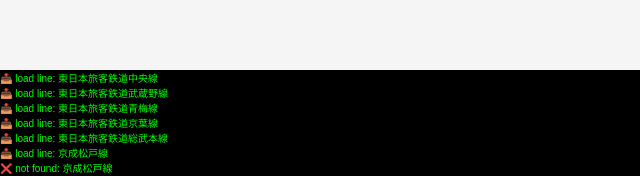
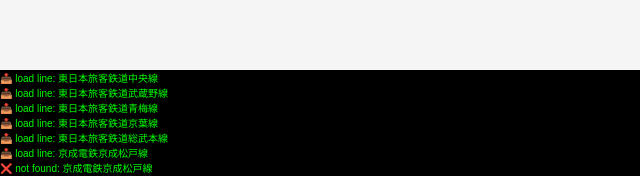
Before and after one commit to ntaokshaiyoa-afk/SimilarBird, a plain HTML site: page TimelineMaker.html in a window 1280 px wide. Shown: the part 610-786 px from the top of the page, 0-640 px from the left. Drawn offline with nearby package versions, Linux system fonts and the light colour scheme; no server answers.

Commit message:
Update TimelineMaker.html

```diff
--- a/TimelineMaker.html
+++ b/TimelineMaker.html
@@ -192,9 +192,9 @@
   "東日本旅客鉄道青梅線",
   "東日本旅客鉄道京葉線",
   "東日本旅客鉄道総武本線",
-  "京成松戸線",
+  "京成電鉄京成松戸線",
   "京成電鉄京成成田空港線",
-  "北総線"
+  "北総鉄道北総線"
 ];
 
 async function loadStationsFromGeoJSON(){
```
